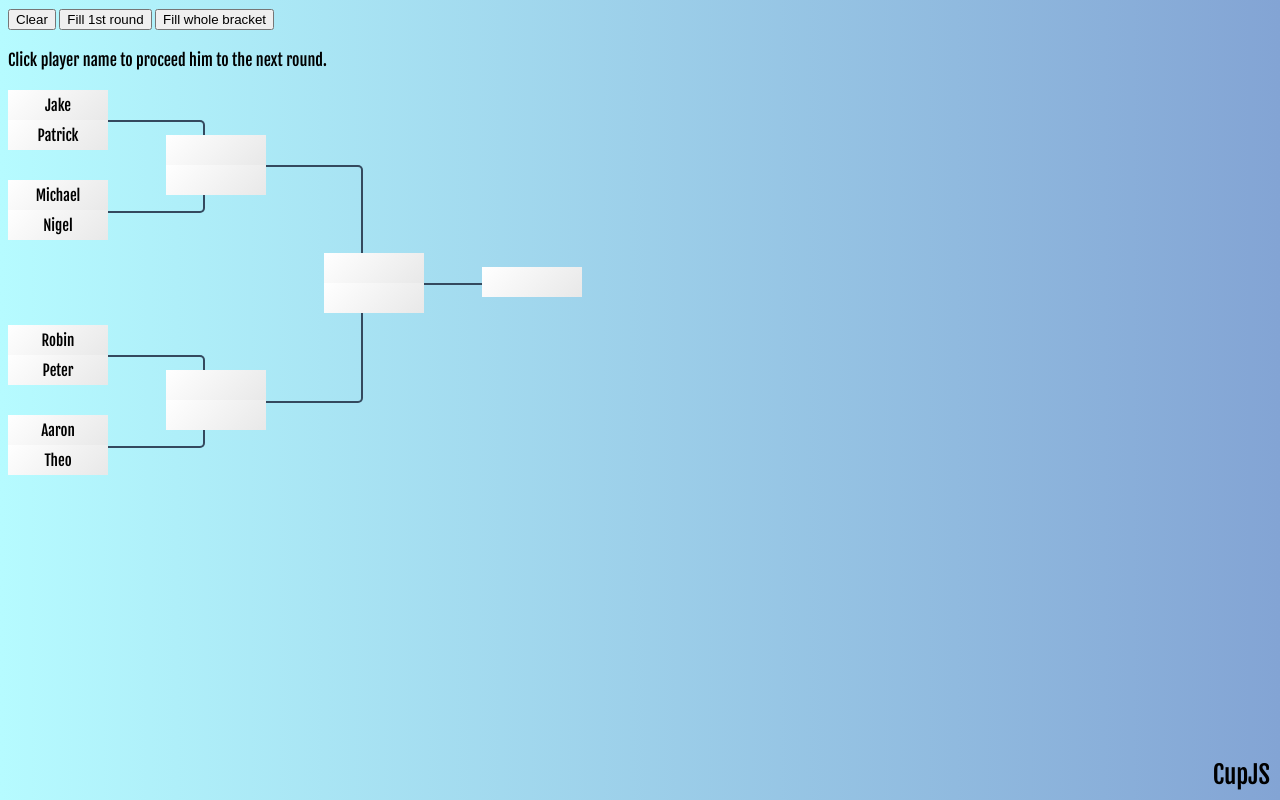
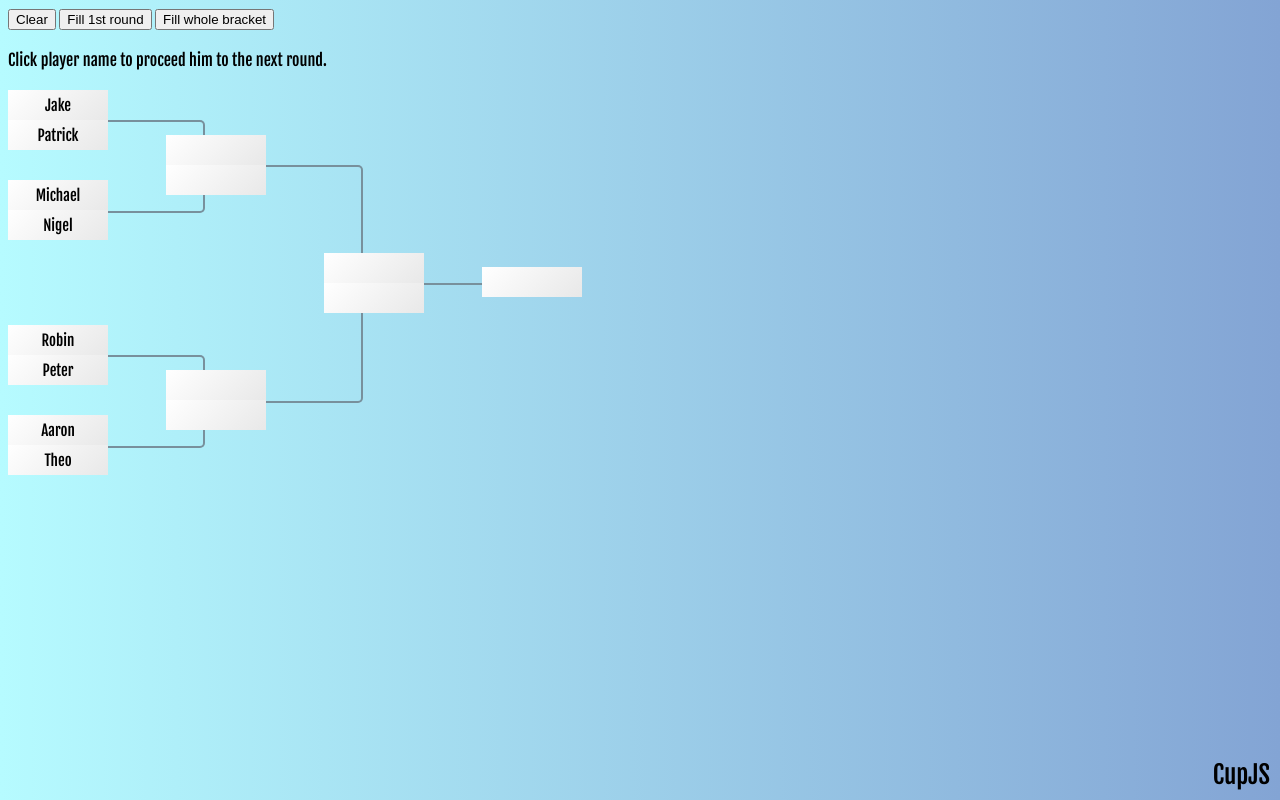
Before and after one commit to juhawilppu/kuppy, a plain HTML site: page example.html in a window 1280 px wide. Drawn offline with nearby package versions, Linux system fonts and the light colour scheme.

Commit message:
Changed connector color

```diff
--- a/cupjs/cup.css
+++ b/cupjs/cup.css
@@ -64,15 +64,15 @@
 .cupjs .connector {
 	border-top-right-radius:5px;
 	border-bottom-right-radius:5px;
-	border-top: 2px solid #34495e;
-	border-right: 2px solid #34495e;
-	border-bottom: 2px solid #34495e;
+	border-top: 2px solid #78909c;
+	border-right: 2px solid #78909c;
+	border-bottom: 2px solid #78909c;
 	position: absolute;
 	z-index: -1;
 }
 
 .cupjs .single-line-connector {
-	border-top: 2px solid #34495e;
+	border-top: 2px solid #78909c;
 	border-right: 0;
 	border-bottom: 0;
 }
```
